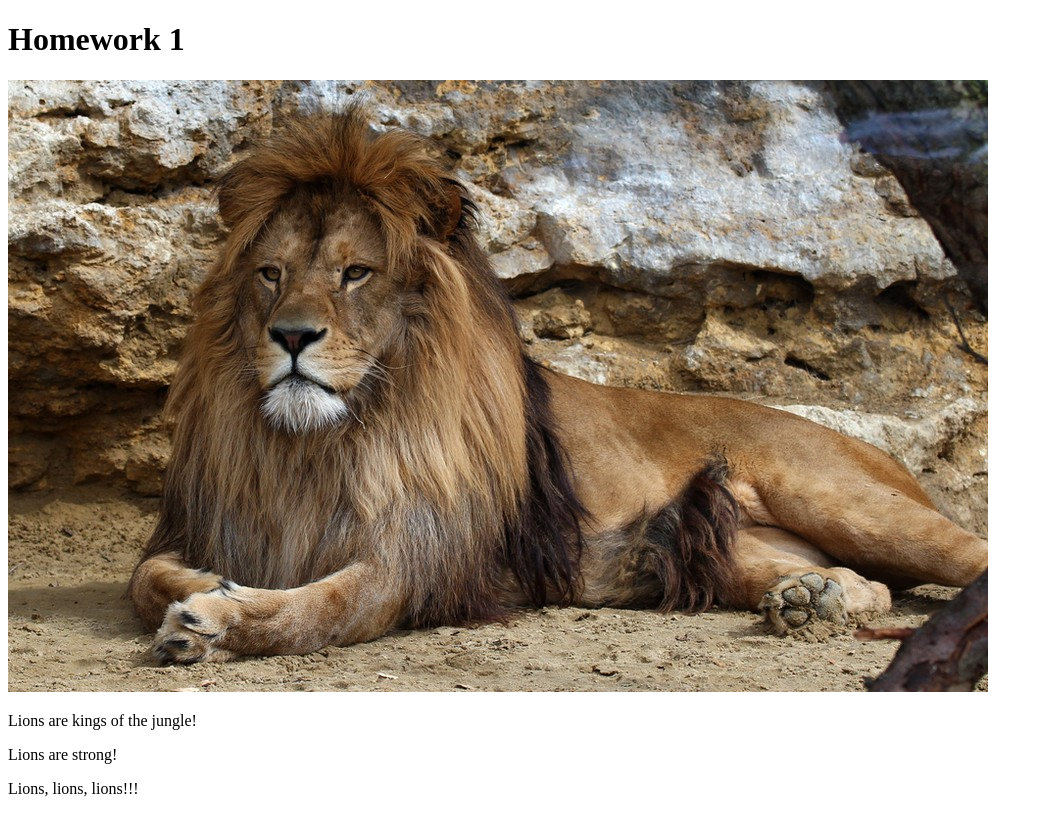
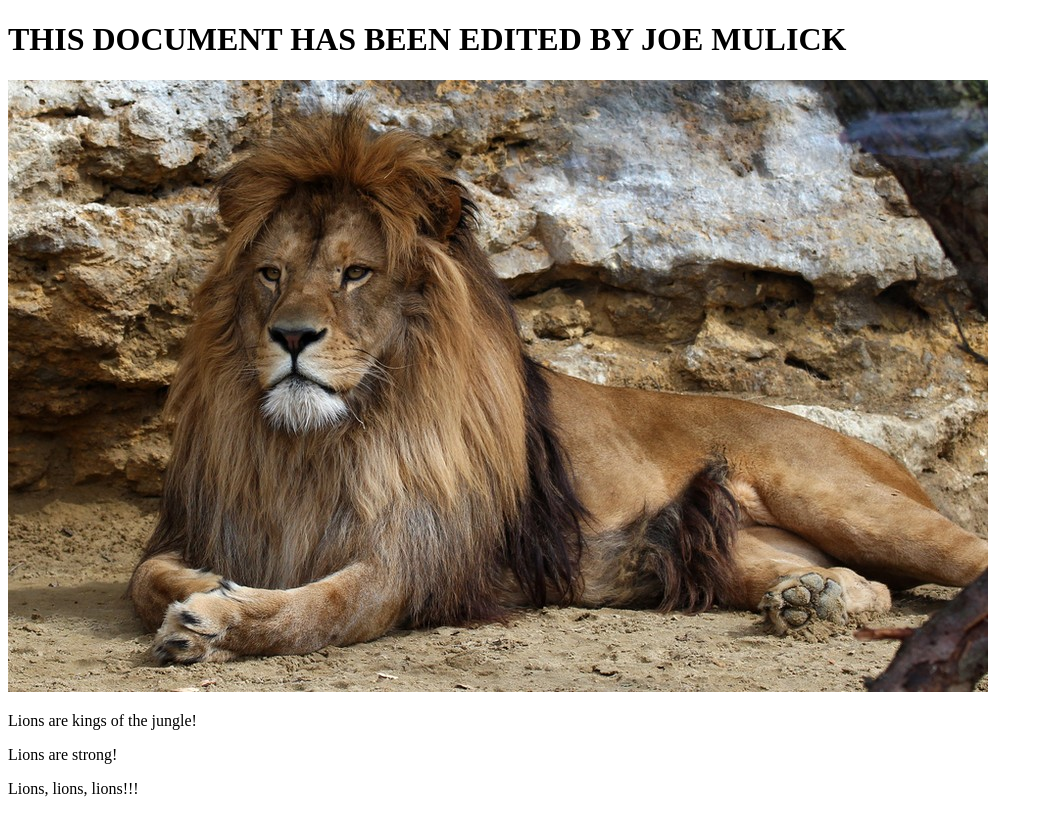
Before and after one commit to JohnATNguyen/homework1, a plain HTML site: page index.html in a window 1280 px wide. Shown: the whole page, without its empty margins (0-1043 px from the left). Drawn offline with Linux system fonts and the light colour scheme.

Commit message:
Joe Has edited this document

```diff
--- a/index.html
+++ b/index.html
@@ -4,7 +4,7 @@
 	<title>Homework 1</title>
 </head>
 <body>
-	<h1>Homework 1</h1>
+	<h1>THIS DOCUMENT HAS BEEN EDITED BY JOE MULICK</h1>
 	<img src="images/lion.jpg">
 	<p>Lions are kings of the jungle!</p>
 	<p>Lions are strong!</p>
```
